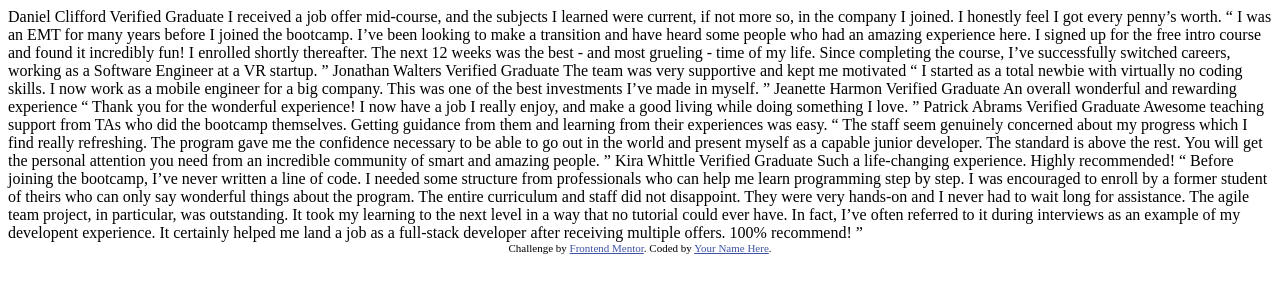
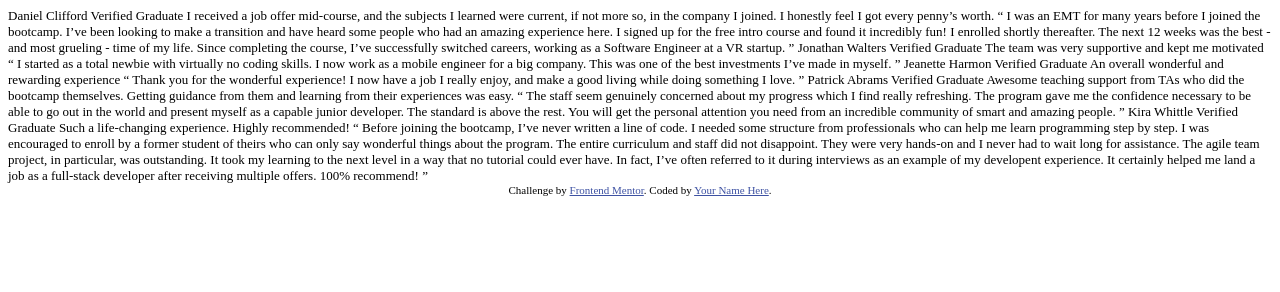
Before and after one commit to Johan-Jubin/testimonials-grid-section-main, a plain HTML site: page index.html in a window 1280 px wide. Drawn offline with Linux system fonts and the light colour scheme.

Commit message:
foundation

```diff
--- a/index.html
+++ b/index.html
@@ -3,12 +3,9 @@
 <head>
   <meta charset="UTF-8">
   <meta name="viewport" content="width=device-width, initial-scale=1.0"> <!-- displays site properly based on user's device -->
-
+  <link rel="stylesheet" href="style.css">
   <link rel="icon" type="image/png" sizes="32x32" href="./images/favicon-32x32.png">
-
-  <title>Frontend Mentor | [Challenge Name Here]</title>
-
-  <!-- Feel free to remove these styles or customise in your own stylesheet 👍 -->
+  <title>Frontend Mentor | Testimonial-Grid Section</title>
   <style>
     .attribution { font-size: 11px; text-align: center; }
     .attribution a { color: hsl(228, 45%, 44%); }
--- /dev/null
+++ b/style.css
@@ -0,0 +1,13 @@
+@import url('https://fonts.googleapis.com/css2?family=Barlow+Semi+Condensed:wght@500;600&display=swap');
+:root{
+    --moderate-violet: hsl(263, 55%, 52%);
+    --very-dark-greyish-blue:hsl(217, 19%, 35%);
+    --very-dark-blackish-blue:hsl(219, 29%, 14%);
+    --light-gray:hsl(0, 0%, 81%);
+    --light-grayish-blue:hsl(210, 46%, 95%);
+ /* 1. "Verified Graduate" has the same color as the person's name with 50% opacity
+    2. Review paragraphs inside the quotations have the same color as well, but are at 70% opacity */
+}
+html{
+    font-size: 13px;
+}
```
